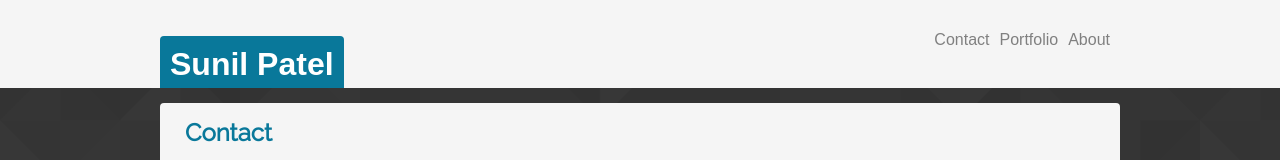
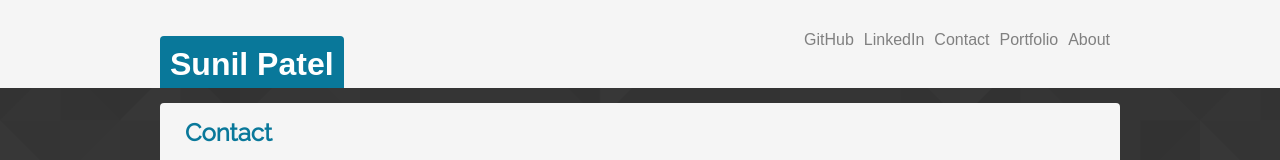
Before and after one commit to sip615/Responsive-Portfolio, a plain HTML site: page contact.html in a window 1280 px wide. Shown: the top 160 px of the page. Drawn offline with Linux system fonts and the light colour scheme.

Commit message:
some final updates

```diff
--- a/contact.html
+++ b/contact.html
@@ -23,6 +23,12 @@
                         </li>
                         <li>
                             <a href="./contact.html">Contact</a>
+                        </li>
+                        <li>
+                            <a href="https://www.linkedin.com/in/sunilpatel328/">LinkedIn</a>
+                        </li>
+                        <li>
+                            <a href="https://github.com/sip615">GitHub</a>
                         </li>
                     </ul>
                 </div>
```
Also changed, not shown: index.html (+6 -0 lines), portfolio.html (+6 -0 lines).
